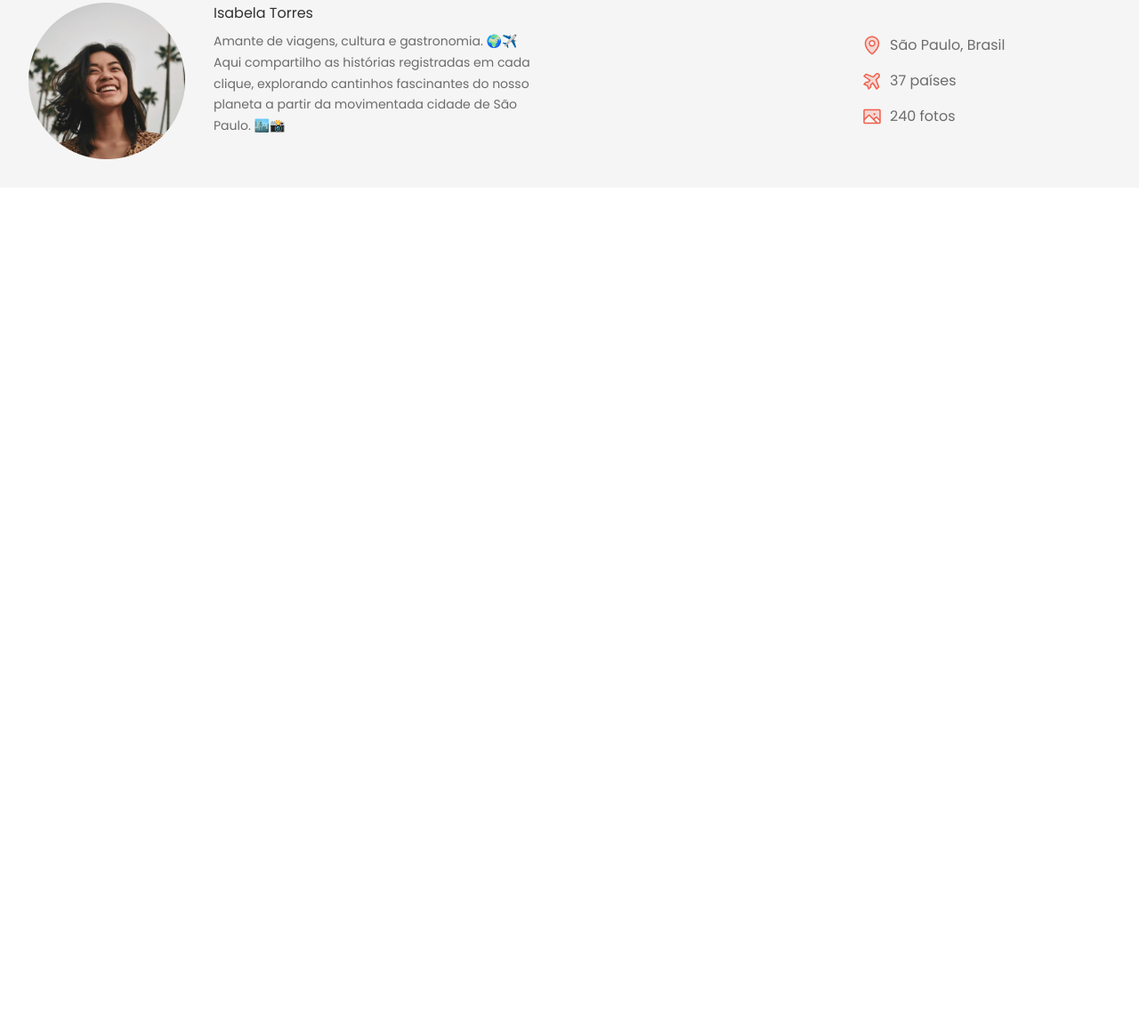
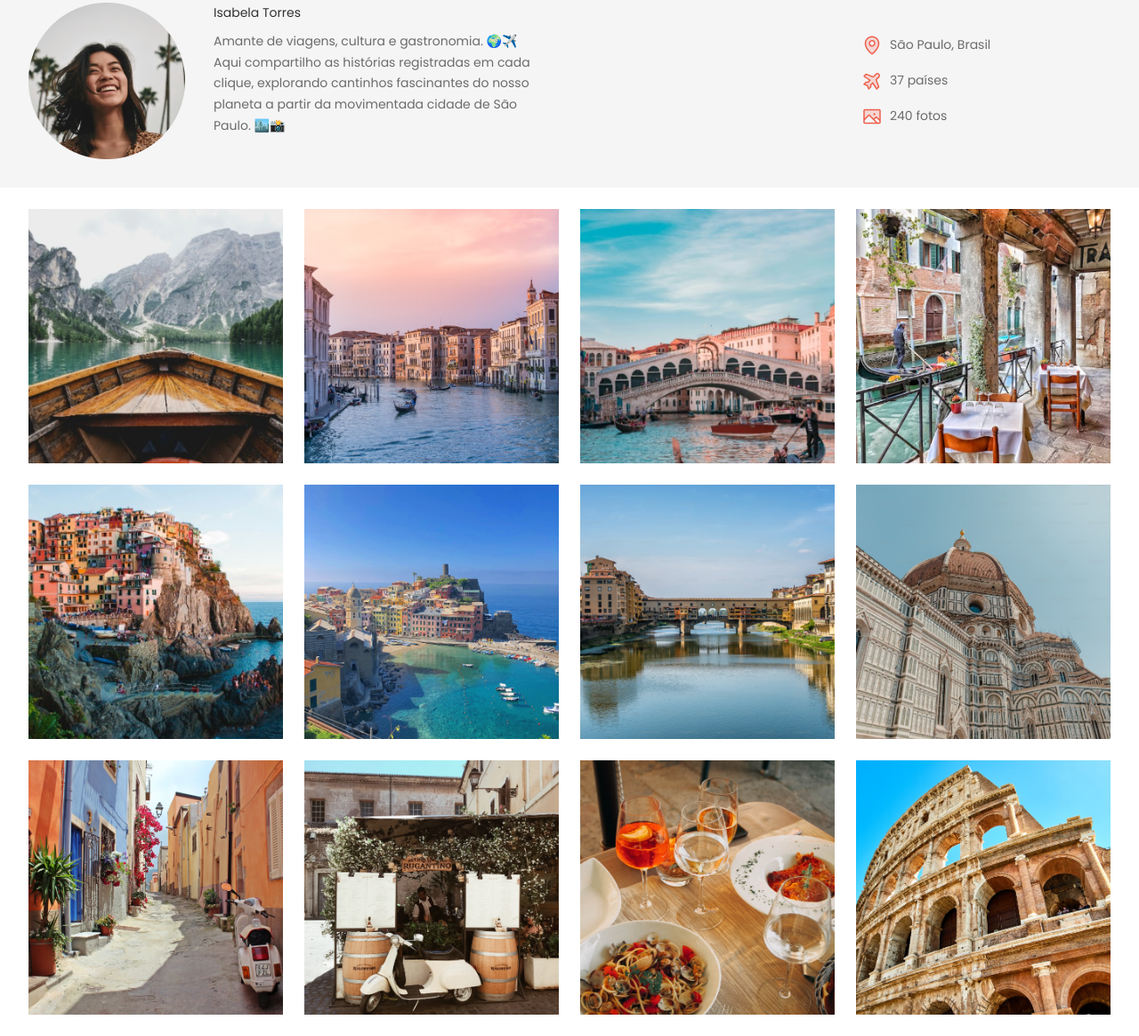
Before and after one commit to ASGust/projeto-travelgram, a plain HTML site: page index.html in a window 1280 px wide. Shown: the part 125-1290 px from the top of the page at 89% size. Before the commit the page ends 800 px from the top, so only its background shows below. Drawn offline with Linux system fonts and the light colour scheme.

Commit message:
main gallery

```diff
--- a/index.html
+++ b/index.html
@@ -72,5 +72,20 @@
     </header>
   </div>
 
+  <main class="container">
+    <img src="assests/images/Image 01.png" alt="..">
+    <img src="assests/images/Image 02.png" alt="..">
+    <img src="assests/images/Image 03.png" alt="..">
+    <img src="assests/images/Image 04.png" alt="..">
+    <img src="assests/images/Image 05.png" alt="..">
+    <img src="assests/images/Image 06.png" alt="..">
+    <img src="assests/images/Image 07.png" alt="..">
+    <img src="assests/images/Image 08.png" alt="..">
+    <img src="assests/images/Image 09.png" alt="..">
+    <img src="assests/images/Image 10.png" alt="..">
+    <img src="assests/images/Image 11.png" alt="..">
+    <img src="assests/images/Image 12.png" alt="..">
+  </main>
+
 </body>
 </html>
--- a/styles/header.css
+++ b/styles/header.css
@@ -1,5 +1,7 @@
 header{
   padding-block: 32px;
+
+  font: var(--text-md);
 }
 
 header .container{
@@ -23,10 +25,6 @@ header .container{
   margin-bottom: 8px;
 }
 
-#profile p {
-  font: var(--text-md);
-}
-
 #info{
   list-style: none;
 
--- a/styles/index.css
+++ b/styles/index.css
@@ -1,3 +1,4 @@
 @import url(global.css);
 @import url(nav.css);
 @import url(header.css);
+@import url(main.css);
--- /dev/null
+++ b/styles/main.css
@@ -0,0 +1,12 @@
+main{
+  display: flex;
+  flex-wrap: wrap;
+  gap: 24px;
+  padding-block: 24px;
+}
+
+main img{
+  width: 286px;
+  height: 286px;
+  object-fit: cover;
+}
```
